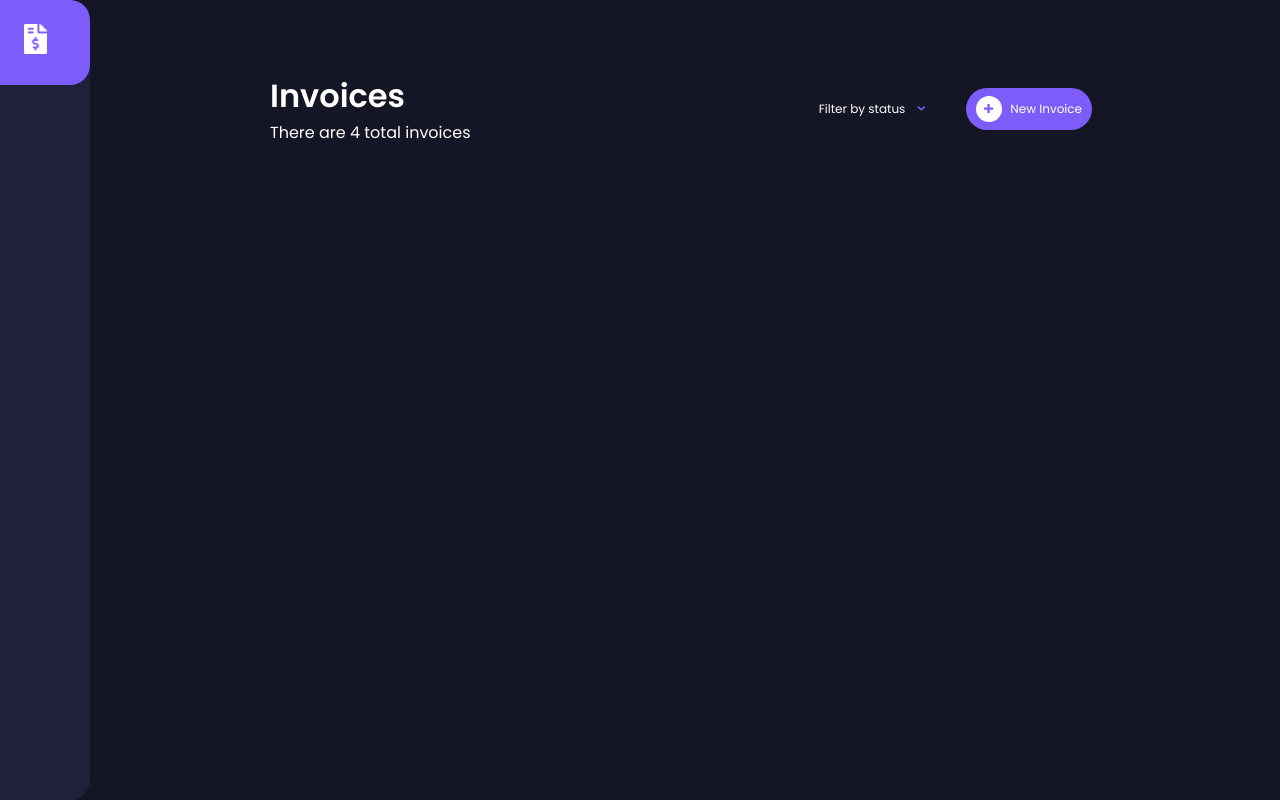
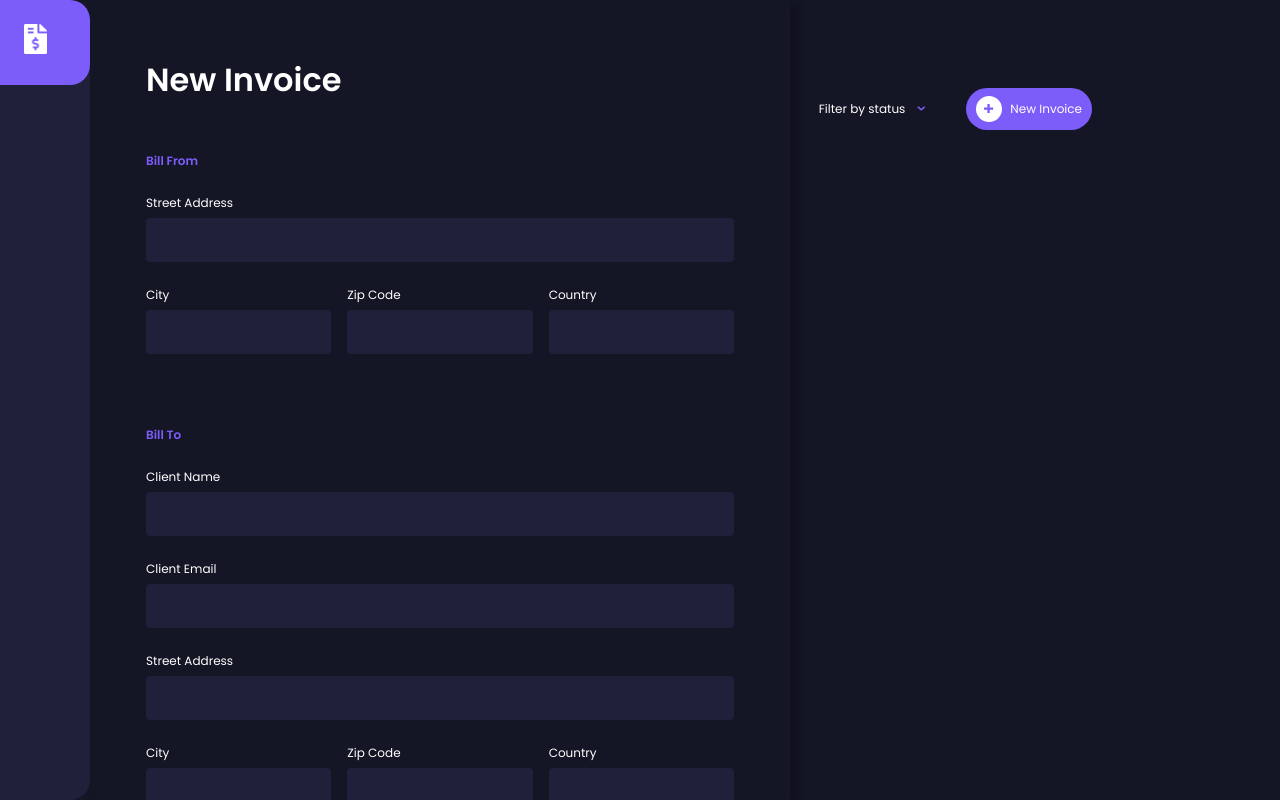
Before and after one commit to sharopcha/invoice-app-vue, a Vue app: page / in a window 1280 px wide. Built offline with nearby package versions, Linux system fonts and the light colour scheme.

Commit message:
Invoice Modal markup

```diff
--- a/src/App.vue
+++ b/src/App.vue
@@ -3,6 +3,7 @@
     <div v-if="!mobile" class="app flex flex-column">
       <Navigation />
       <div class="app-content flex flex-column">
+        <InvoiceModal />
         <router-view />
       </div>
     </div>
@@ -15,10 +16,12 @@
 
 <script>
   import Navigation from './components/Navigation.vue';
+  import InvoiceModal from './components/InvoiceModal.vue';
 
   export default {
     components: {
       Navigation,
+      InvoiceModal,
     },
     data() {
       return {
--- /dev/null
+++ b/src/components/InvoiceModal.vue
@@ -0,0 +1,347 @@
+<template>
+  <div @click="checkClick" ref="invoiceWrap" class="invoice-wrap flex flex">
+    <form @submit.prevent="submitForm" class="invoice-content">
+      <h1>New Invoice</h1>
+
+      <!-- Bill Form -->
+      <div class="bill-from flex flex-column">
+        <h4>Bill From</h4>
+        <div class="input flex flex-column">
+          <label for="billerStreetAddress">Street Address</label>
+          <input
+            required
+            type="text"
+            id="billerStreetAddress"
+            v-model="billerStreetAddress"
+          />
+        </div>
+        <div class="location-details flex">
+          <div class="input flex flex-column">
+            <label for="clientCity">City</label>
+            <input required type="text" id="clientCity" v-model="clientCity" />
+          </div>
+          <div class="input flex flex-column">
+            <label for="clientZipCode">Zip Code</label>
+            <input
+              required
+              type="text"
+              id="clientZipCode"
+              v-model="clientZipCode"
+            />
+          </div>
+          <div class="input flex flex-column">
+            <label for="clientCountry">Country</label>
+            <input
+              required
+              type="text"
+              id="clientCountry"
+              v-model="clientCountry"
+            />
+          </div>
+        </div>
+      </div>
+
+      <!-- Bill To -->
+      <div class="bill-to flex flex-column">
+        <h4>Bill To</h4>
+        <div class="input flex flex-column">
+          <label for="clientName">Client Name</label>
+          <input required type="text" id="clientName" v-model="clientName" />
+        </div>
+        <div class="input flex flex-column">
+          <label for="clientEmail">Client Email</label>
+          <input required type="text" id="clientEmail" v-model="clientEmail" />
+        </div>
+        <div class="input flex flex-column">
+          <label for="clientStreetAddress">Street Address</label>
+          <input
+            required
+            type="text"
+            id="clientStreetAddress"
+            v-model="clientStreetAddress"
+          />
+        </div>
+        <div class="location-details flex">
+          <div class="input flex flex-column">
+            <label for="clientCity">City</label>
+            <input required type="text" id="clientCity" v-model="clientCity" />
+          </div>
+          <div class="input flex flex-column">
+            <label for="clientZipCode">Zip Code</label>
+            <input
+              required
+              type="text"
+              id="clientZipCode"
+              v-model="clientZipCode"
+            />
+          </div>
+          <div class="input flex flex-column">
+            <label for="clientCountry">Country</label>
+            <input
+              required
+              type="text"
+              id="clientCountry"
+              v-model="clientCountry"
+            />
+          </div>
+        </div>
+      </div>
+
+      <!-- Invoice Work Details -->
+      <div class="invoice-work flex flex-column">
+        <div class="payment flex">
+          <div class="input flex flex-column">
+            <label for="invoiceDate">Invoice Date</label>
+            <input
+              disabled
+              required
+              type="text"
+              id="invoiceDate"
+              v-model="invoiceDate"
+            />
+          </div>
+          <div class="input flex flex-column">
+            <label for="paymentDueDate">Payment Due</label>
+            <input
+              required
+              type="text"
+              id="paymentDueDate"
+              v-model="paymentDueDate"
+            />
+          </div>
+        </div>
+        <div class="input flex flex-column">
+          <label for="paymentTerms">Payment Terms</label>
+          <select required type="text" v-model="paymentTerms">
+            <option value="30">Net 30 Days</option>
+            <option value="60">Net 60 Days</option>
+          </select>
+        </div>
+        <div class="input flex flex-column">
+          <label for="productDescription">Product Description</label>
+          <input
+            required
+            type="text"
+            id="productDescription"
+            v-model="productDescription"
+          />
+        </div>
+        <div class="work-items">
+          <h3>Item List</h3>
+          <table class="item-list flex">
+            <tr class="table-heading">
+              <th class="item-name">Item Name</th>
+              <th class="qty">Qty</th>
+              <th class="price">Price</th>
+              <th class="total">Total</th>
+            </tr>
+            <tr
+              v-for="(item, i) in invoiceItemList"
+              class="table-items flex"
+              :key="i"
+            >
+              <td class="item-name">
+                <input type="text" v-model="item.itemName" />
+              </td>
+              <td class="qty"><input type="text" v-model="item.qty" /></td>
+              <td class="price"><input type="text" v-model="item.price" /></td>
+              <td class="total flex">
+                ${{ (item.total = item.qty * item.price) }}
+              </td>
+              <img
+                @click="dleteInvoiceItem(item.id)"
+                src="@/assets/icon-delete.svg"
+                alt=""
+              />
+            </tr>
+          </table>
+          <div @click="addNewInvoiceItem" class="flex button">
+            <img src="@/assets/icon-plus.svg" alt="" />
+            Add New Item
+          </div>
+        </div>
+      </div>
+
+      <!-- Save/Exit -->
+      <div class="save flex">
+        <div class="left">
+          <button @click="closeInvoice" class="red">Cancel</button>
+        </div>
+        <div class="right flex">
+          <button @click="saveDraft" class="dark-purple">Save Draft</button>
+          <button @click="publishInvoice" class="purple">Create Invoice</button>
+        </div>
+      </div>
+    </form>
+  </div>
+</template>
+
+<script>
+  export default {
+    name: 'InvoiceModal',
+    data() {
+      return {
+        billerStreetAddress: null,
+        billerCity: null,
+        billerZipCode: null,
+        billerCountry: null,
+        clientName: null,
+        clientEmail: null,
+        clientStreetAddress: null,
+        clientCity: null,
+        clientZipCode: null,
+        clientCountry: null,
+        invoiceDateUnix: null,
+        invoiceDate: null,
+        paymentTerms: null,
+        paymentDueDateUnix: null,
+        paymentDueDate: null,
+        productDescription: null,
+        invoicePending: null,
+        invoiceDraft: null,
+        invoiceItemList: [],
+        invoiceTotal: 0,
+      };
+    },
+  };
+</script>
+
+<style lang="scss" scoped>
+  .invoice-wrap {
+    position: fixed;
+    top: 0;
+    left: 0;
+    width: 100%;
+    height: 100vh;
+    @media (min-width: 900px) {
+      left: 90px;
+    }
+    .invoice-content {
+      overflow: scroll;
+      &::-webkit-scrollbar {
+        display: none;
+      }
+      background-color: #141625;
+      position: relative;
+      padding: 56px;
+      max-width: 700px;
+      width: 100%;
+      color: #fff;
+      box-shadow: 10px 4px 6px -1px rgba(0, 0, 0, 0.2),
+        0 2px 4px -1px rgba(0, 0, 0, 0.06);
+      h1 {
+        margin-bottom: 48px;
+        color: #fff;
+      }
+      h3 {
+        margin-bottom: 16px;
+        font-size: 18px;
+        color: #777f98;
+      }
+      h4 {
+        color: #7c5dfa;
+        font-size: 12px;
+        margin-bottom: 24px;
+      }
+      // Bill To / Bill From
+      .bill-to,
+      .bill-from {
+        margin-bottom: 48px;
+        .location-details {
+          gap: 16px;
+          div {
+            flex: 1;
+          }
+        }
+      }
+      // Invoice Work
+      .invoice-work {
+        .payment {
+          gap: 24px;
+          div {
+            flex: 1;
+          }
+        }
+        .work-items {
+          .item-list {
+            width: 100%;
+            // Item Table Styling
+            .table-heading,
+            .table-items {
+              gap: 16px;
+              font-size: 12px;
+              .item-name {
+                flex-basis: 50%;
+              }
+              .qty {
+                flex-basis: 10%;
+              }
+              .price {
+                flex-basis: 20%;
+              }
+              .total {
+                flex-basis: 20%;
+                align-self: center;
+              }
+            }
+            .table-heading {
+              margin-bottom: 16px;
+              th {
+                text-align: left;
+              }
+            }
+            .table-items {
+              position: relative;
+              margin-bottom: 24px;
+              img {
+                position: absolute;
+                top: 15px;
+                right: 0;
+                width: 12px;
+                height: 16px;
+              }
+            }
+          }
+          .button {
+            color: #fff;
+            background-color: #252945;
+            align-items: center;
+            justify-content: center;
+            width: 100%;
+            img {
+              margin-right: 4px;
+            }
+          }
+        }
+      }
+      .save {
+        margin-top: 60px;
+        div {
+          flex: 1;
+        }
+        .right {
+          justify-content: flex-end;
+        }
+      }
+    }
+    .input {
+      margin-bottom: 24px;
+    }
+    label {
+      font-size: 12px;
+      margin-bottom: 6px;
+    }
+    input,
+    select {
+      width: 100%;
+      background-color: #1e2139;
+      color: #fff;
+      border-radius: 4px;
+      padding: 12px 4px;
+      border: none;
+      &:focus {
+        outline: none;
+      }
+    }
+  }
+</style>
```
